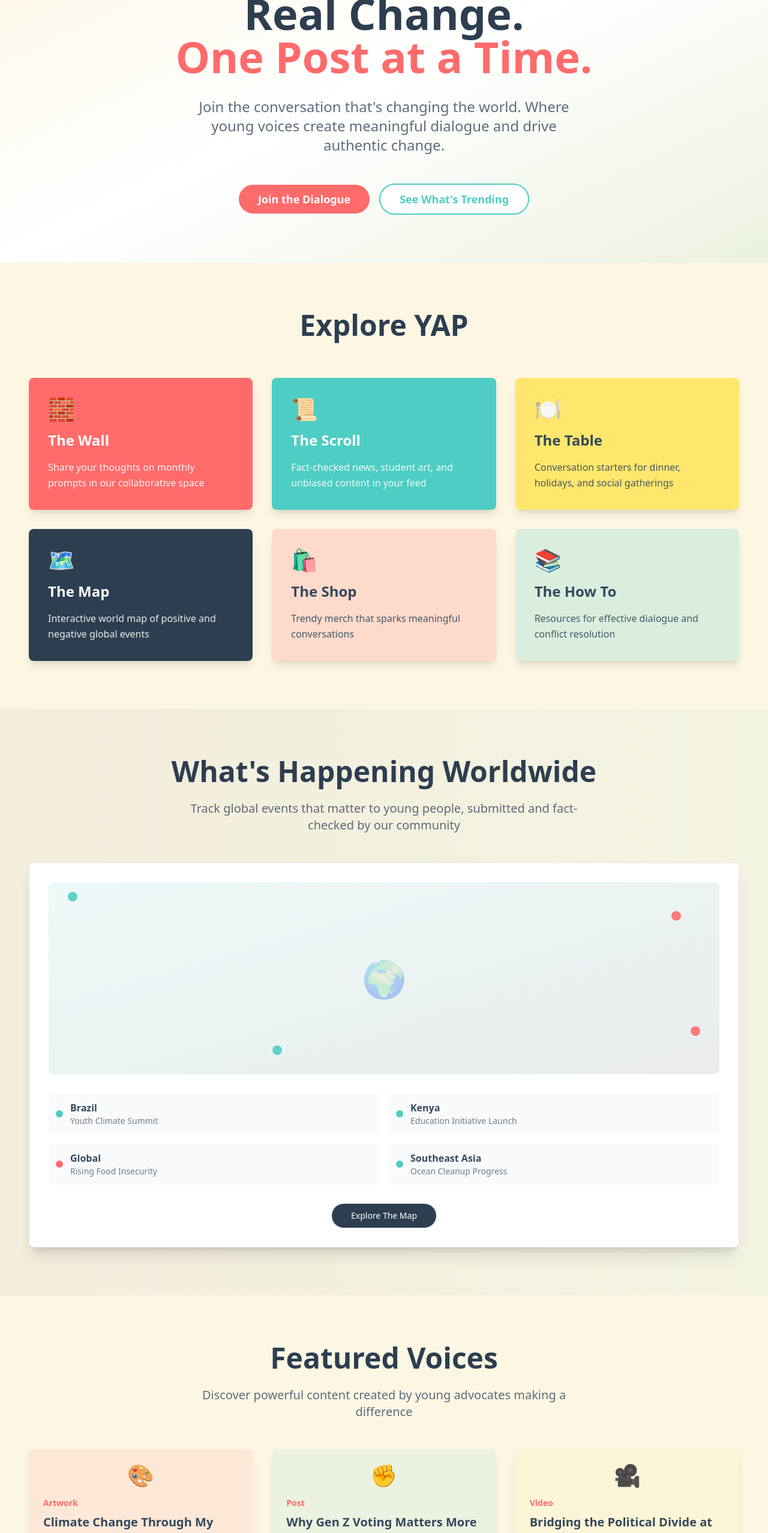
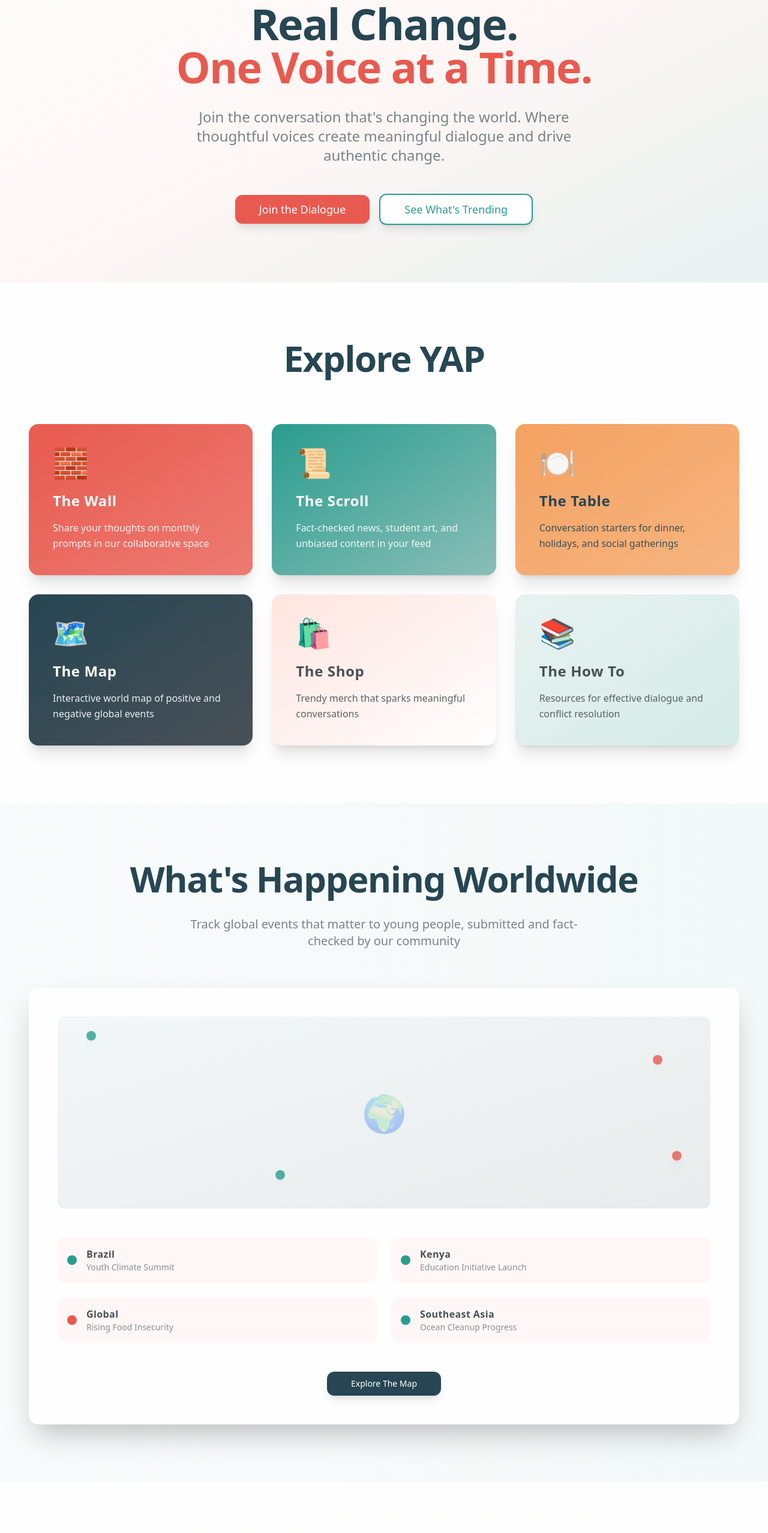
Before and after one commit to hisui8/yap-real-talk-hub, a React (Vite) app: page / in a window 1280 px wide. Shown: the part 234-2790 px from the top of the page at 60% size. Built offline with nearby package versions, Linux system fonts and the light colour scheme.

Commit message:
Refactor: Update color palette and theme
Adjust the color scheme for a more sophisticated look while maintaining visual appeal.

```diff
--- a/src/components/FeatureCards.tsx
+++ b/src/components/FeatureCards.tsx
@@ -7,51 +7,51 @@ const FeatureCards = () => {
     {
       title: "The Wall",
       description: "Share your thoughts on monthly prompts in our collaborative space",
-      color: "bg-coral",
+      color: "bg-gradient-to-br from-coral to-coral/80",
       textColor: "text-white",
       icon: "🧱"
     },
     {
       title: "The Scroll",
       description: "Fact-checked news, student art, and unbiased content in your feed",
-      color: "bg-teal",
+      color: "bg-gradient-to-br from-teal to-sage",
       textColor: "text-white",
       icon: "📜"
     },
     {
       title: "The Table",
       description: "Conversation starters for dinner, holidays, and social gatherings",
-      color: "bg-mustard",
-      textColor: "text-charcoal",
+      color: "bg-gradient-to-br from-mustard to-mustard/80",
+      textColor: "text-navy",
       icon: "🍽️"
     },
     {
       title: "The Map",
       description: "Interactive world map of positive and negative global events",
-      color: "bg-navy",
+      color: "bg-gradient-to-br from-navy to-charcoal",
       textColor: "text-white",
       icon: "🗺️"
     },
     {
       title: "The Shop",
       description: "Trendy merch that sparks meaningful conversations",
-      color: "bg-coral/20",
+      color: "bg-gradient-to-br from-blush to-pearl",
       textColor: "text-charcoal",
       icon: "🛍️"
     },
     {
       title: "The How To",
       description: "Resources for effective dialogue and conflict resolution",
-      color: "bg-teal/20",
+      color: "bg-gradient-to-br from-sage/20 to-teal/20",
       textColor: "text-charcoal",
       icon: "📚"
     }
   ];
 
   return (
-    <section className="py-20 px-4">
+    <section className="py-24 px-4 bg-pearl">
       <div className="container mx-auto">
-        <h2 className="text-4xl md:text-5xl font-bold text-center text-navy mb-16">
+        <h2 className="text-5xl md:text-6xl font-bold text-center text-navy mb-20 tracking-tight">
           Explore YAP
         </h2>
 
@@ -59,14 +59,14 @@ const FeatureCards = () => {
           {features.map((feature, index) => (
             <Card
               key={feature.title}
-              className={`${feature.color} border-0 shadow-lg hover:shadow-xl transition-all duration-300 hover:scale-105 cursor-pointer overflow-hidden group`}
+              className={`${feature.color} border-0 shadow-xl hover:shadow-2xl transition-all duration-500 hover:scale-105 cursor-pointer overflow-hidden group rounded-2xl`}
             >
-              <CardContent className="p-8">
-                <div className="text-4xl mb-4">{feature.icon}</div>
-                <h3 className={`text-2xl font-bold mb-4 ${feature.textColor}`}>
+              <CardContent className="p-10">
+                <div className="text-5xl mb-6">{feature.icon}</div>
+                <h3 className={`text-2xl font-semibold mb-4 ${feature.textColor} tracking-wide`}>
                   {feature.title}
                 </h3>
-                <p className={`${feature.textColor} opacity-90 leading-relaxed`}>
+                <p className={`${feature.textColor} opacity-90 leading-relaxed font-light`}>
                   {feature.description}
                 </p>
               </CardContent>
--- a/src/components/FeaturedContent.tsx
+++ b/src/components/FeaturedContent.tsx
@@ -9,44 +9,44 @@ const FeaturedContent = () => {
       title: "Climate Change Through My Eyes",
       author: "Maya, 17",
       preview: "🎨",
-      bgColor: "bg-coral/10"
+      bgColor: "bg-gradient-to-br from-coral/10 to-blush"
     },
     {
       type: "Post",
       title: "Why Gen Z Voting Matters More Than Ever",
       author: "Alex, 19",
       preview: "✊",
-      bgColor: "bg-teal/10"
+      bgColor: "bg-gradient-to-br from-teal/10 to-sage/10"
     },
     {
       type: "Video",
       title: "Bridging the Political Divide at Home",
       author: "Sam, 18",
       preview: "🎥",
-      bgColor: "bg-mustard/10"
+      bgColor: "bg-gradient-to-br from-mustard/10 to-pearl"
     }
   ];
 
   return (
-    <section className="py-20 px-4">
+    <section className="py-24 px-4 bg-gradient-to-b from-pearl to-blush/20">
       <div className="container mx-auto">
-        <div className="text-center mb-12">
-          <h2 className="text-4xl md:text-5xl font-bold text-navy mb-6">
+        <div className="text-center mb-16">
+          <h2 className="text-5xl md:text-6xl font-bold text-navy mb-8 tracking-tight">
             Featured Voices
           </h2>
-          <p className="text-xl text-charcoal/80 max-w-2xl mx-auto">
+          <p className="text-xl text-slate/90 max-w-2xl mx-auto font-light">
             Discover powerful content created by young advocates making a difference
           </p>
         </div>
 
         <div className="grid grid-cols-1 md:grid-cols-3 gap-8">
           {featuredItems.map((item, index) => (
-            <Card key={index} className={`${item.bgColor} border-0 shadow-lg hover:shadow-xl transition-all duration-300 hover:scale-105 cursor-pointer`}>
-              <CardContent className="p-6">
-                <div className="text-4xl mb-4 text-center">{item.preview}</div>
-                <div className="text-sm font-semibold text-coral mb-2">{item.type}</div>
-                <h3 className="text-xl font-bold text-charcoal mb-2">{item.title}</h3>
-                <p className="text-charcoal/70">by {item.author}</p>
+            <Card key={index} className={`${item.bgColor} border-0 shadow-xl hover:shadow-2xl transition-all duration-500 hover:scale-105 cursor-pointer rounded-2xl`}>
+              <CardContent className="p-8">
+                <div className="text-5xl mb-6 text-center">{item.preview}</div>
+                <div className="text-sm font-semibold text-coral mb-3 tracking-wide">{item.type}</div>
+                <h3 className="text-xl font-semibold text-charcoal mb-3 tracking-wide">{item.title}</h3>
+                <p className="text-slate/80 font-light">by {item.author}</p>
               </CardContent>
             </Card>
           ))}
--- a/src/components/Header.tsx
+++ b/src/components/Header.tsx
@@ -14,11 +14,11 @@ const Header = () => {
   ];
 
   return (
-    <header className="bg-white/95 backdrop-blur-sm shadow-sm sticky top-0 z-50">
+    <header className="bg-pearl/95 backdrop-blur-md shadow-sm sticky top-0 z-50 border-b border-slate/10">
       <div className="container mx-auto px-4 py-4">
         <div className="flex items-center justify-between">
           {/* Logo */}
-          <div className="text-3xl font-bold text-navy">
+          <div className="text-3xl font-bold text-navy tracking-tight">
             YAP
           </div>
 
@@ -28,7 +28,7 @@ const Header = () => {
               <a
                 key={item}
                 href="#"
-                className="text-charcoal hover:text-coral transition-colors duration-200 font-medium"
+                className="text-charcoal hover:text-coral transition-colors duration-200 font-medium tracking-wide"
               >
                 {item}
               </a>
--- a/src/components/HeroSection.tsx
+++ b/src/components/HeroSection.tsx
@@ -4,26 +4,26 @@ import { Button } from '@/components/ui/button';
 
 const HeroSection = () => {
   return (
-    <section className="bg-gradient-to-br from-cream via-white to-teal/10 py-20 px-4">
+    <section className="bg-gradient-to-br from-pearl via-blush/30 to-sage/20 py-24 px-4">
       <div className="container mx-auto text-center max-w-4xl">
         {/* Main Tagline */}
-        <h1 className="text-6xl md:text-7xl font-bold text-navy mb-8 leading-tight">
+        <h1 className="text-6xl md:text-7xl font-bold text-navy mb-8 leading-tight tracking-tight">
           Real Talk.<br />
           Real Change.<br />
-          <span className="text-coral">One Post at a Time.</span>
+          <span className="text-coral">One Voice at a Time.</span>
         </h1>
 
         {/* Subtitle */}
-        <p className="text-xl md:text-2xl text-charcoal/80 mb-12 max-w-2xl mx-auto leading-relaxed">
-          Join the conversation that's changing the world. Where young voices create meaningful dialogue and drive authentic change.
+        <p className="text-xl md:text-2xl text-slate/90 mb-12 max-w-2xl mx-auto leading-relaxed font-light">
+          Join the conversation that's changing the world. Where thoughtful voices create meaningful dialogue and drive authentic change.
         </p>
 
         {/* CTA Buttons */}
         <div className="flex flex-col sm:flex-row gap-4 justify-center items-center">
-          <Button className="bg-coral hover:bg-coral/90 text-white px-8 py-6 text-lg font-semibold rounded-full transition-all duration-300 hover:scale-105">
+          <Button className="bg-coral hover:bg-coral/90 text-white px-10 py-6 text-lg font-medium rounded-xl transition-all duration-300 hover:scale-105 shadow-lg">
             Join the Dialogue
           </Button>
-          <Button variant="outline" className="border-2 border-teal text-teal hover:bg-teal hover:text-white px-8 py-6 text-lg font-semibold rounded-full transition-all duration-300 hover:scale-105">
+          <Button variant="outline" className="border-2 border-teal text-teal hover:bg-teal hover:text-white px-10 py-6 text-lg font-medium rounded-xl transition-all duration-300 hover:scale-105 shadow-lg">
             See What's Trending
           </Button>
         </div>
--- a/src/components/MapPreview.tsx
+++ b/src/components/MapPreview.tsx
@@ -12,46 +12,46 @@ const MapPreview = () => {
   ];
 
   return (
-    <section className="py-20 px-4 bg-gradient-to-r from-navy/5 to-teal/5">
+    <section className="py-24 px-4 bg-gradient-to-r from-sage/5 to-teal/5">
       <div className="container mx-auto">
-        <div className="text-center mb-12">
-          <h2 className="text-4xl md:text-5xl font-bold text-navy mb-6">
+        <div className="text-center mb-16">
+          <h2 className="text-5xl md:text-6xl font-bold text-navy mb-8 tracking-tight">
             What's Happening Worldwide
           </h2>
-          <p className="text-xl text-charcoal/80 max-w-2xl mx-auto">
+          <p className="text-xl text-slate/90 max-w-2xl mx-auto font-light">
             Track global events that matter to young people, submitted and fact-checked by our community
           </p>
         </div>
 
-        <Card className="bg-white shadow-xl">
-          <CardContent className="p-8">
+        <Card className="bg-pearl shadow-2xl rounded-2xl border-0">
+          <CardContent className="p-12">
             {/* Map Placeholder */}
-            <div className="bg-gradient-to-br from-teal/10 to-navy/10 rounded-lg h-80 mb-8 flex items-center justify-center relative overflow-hidden">
+            <div className="bg-gradient-to-br from-sage/10 to-navy/10 rounded-xl h-80 mb-12 flex items-center justify-center relative overflow-hidden">
               <div className="absolute inset-0 bg-world-pattern opacity-20"></div>
               <div className="text-6xl text-navy/30">🌍</div>
 
               {/* Event Markers */}
-              <div className="absolute top-4 left-8 w-4 h-4 bg-teal rounded-full animate-pulse"></div>
-              <div className="absolute top-12 right-16 w-4 h-4 bg-coral rounded-full animate-pulse"></div>
-              <div className="absolute bottom-8 left-1/3 w-4 h-4 bg-teal rounded-full animate-pulse"></div>
-              <div className="absolute bottom-16 right-8 w-4 h-4 bg-coral rounded-full animate-pulse"></div>
+              <div className="absolute top-6 left-12 w-4 h-4 bg-teal rounded-full animate-pulse shadow-lg"></div>
+              <div className="absolute top-16 right-20 w-4 h-4 bg-coral rounded-full animate-pulse shadow-lg"></div>
+              <div className="absolute bottom-12 left-1/3 w-4 h-4 bg-teal rounded-full animate-pulse shadow-lg"></div>
+              <div className="absolute bottom-20 right-12 w-4 h-4 bg-coral rounded-full animate-pulse shadow-lg"></div>
             </div>
 
             {/* Event List */}
-            <div className="grid grid-cols-1 md:grid-cols-2 gap-4 mb-8">
+            <div className="grid grid-cols-1 md:grid-cols-2 gap-6 mb-12">
               {events.map((event, index) => (
-                <div key={index} className="flex items-center space-x-3 p-3 rounded-lg bg-gray-50">
-                  <div className={`w-3 h-3 rounded-full ${event.color}`}></div>
+                <div key={index} className="flex items-center space-x-4 p-4 rounded-xl bg-blush/30 hover:bg-blush/50 transition-colors">
+                  <div className={`w-4 h-4 rounded-full ${event.color} shadow-sm`}></div>
                   <div>
-                    <p className="font-semibold text-charcoal">{event.location}</p>
-                    <p className="text-sm text-charcoal/70">{event.event}</p>
+                    <p className="font-semibold text-charcoal tracking-wide">{event.location}</p>
+                    <p className="text-sm text-slate/80 font-light">{event.event}</p>
                   </div>
                 </div>
               ))}
             </div>
 
             <div className="text-center">
-              <Button className="bg-navy hover:bg-navy/90 text-white px-8 py-3 rounded-full">
+              <Button className="bg-navy hover:bg-navy/90 text-white px-10 py-4 rounded-xl font-medium shadow-lg">
                 Explore The Map
               </Button>
             </div>
--- a/src/pages/Index.tsx
+++ b/src/pages/Index.tsx
@@ -9,7 +9,7 @@ import Footer from "../components/Footer";
 
 const Index = () => {
   return (
-    <div className="min-h-screen bg-cream">
+    <div className="min-h-screen bg-pearl">
       <Header />
       <HeroSection />
       <FeatureCards />
```
Also changed, not shown: src/components/Footer.tsx (+29 -29 lines), src/components/StatsStrip.tsx (+5 -5 lines), tailwind.config.ts (+11 -7 lines).
